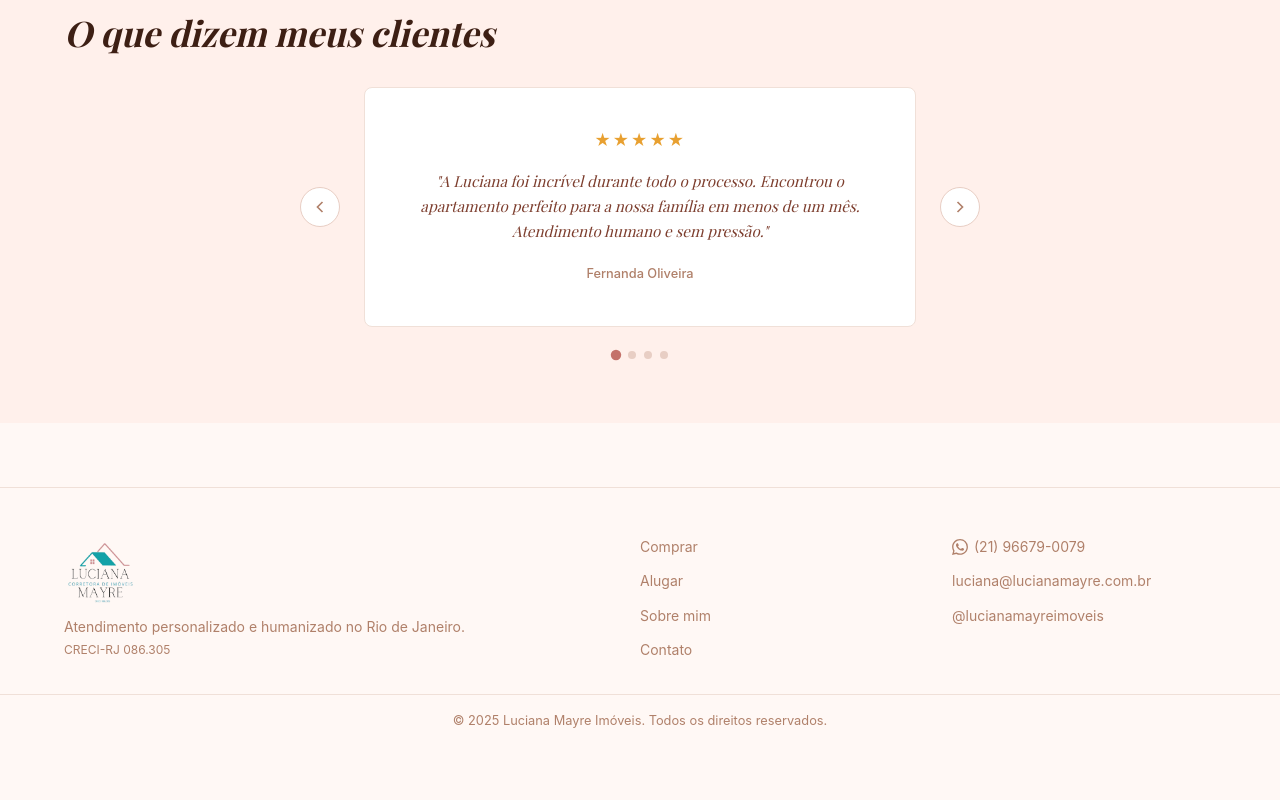
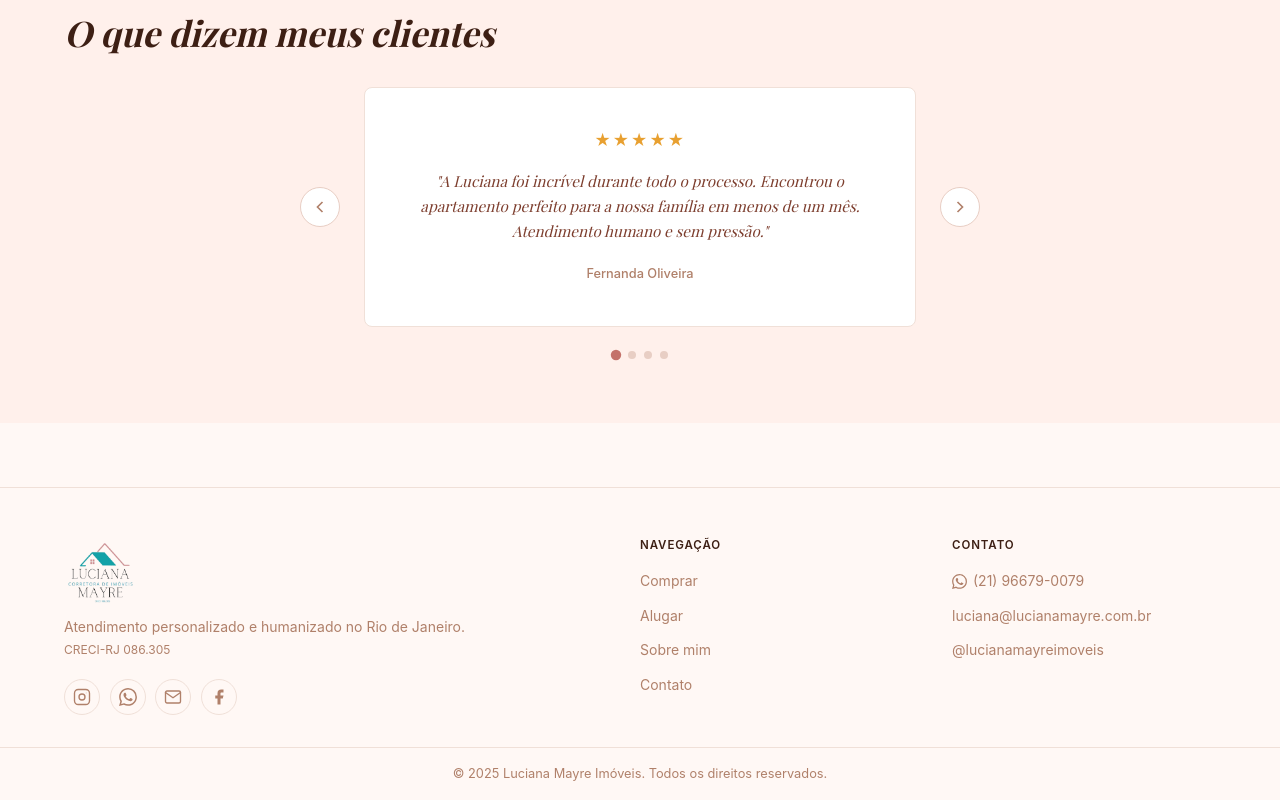
Before and after one commit to Fvicente04/luciana-mayre-imoveis, an Angular app in the folder frontend/: page / in a window 1280 px wide. Shown: the part 1425-2225 px from the top of the page. Before the commit the page ends 2172 px from the top, so only its background shows below. Built offline with nearby package versions, Linux system fonts and the light colour scheme; no server answers; a web font is replaced by a local one.

Commit message:
feat: add social icons and section titles to footer

```diff
--- a/frontend/src/app/shared/components/footer/footer.component.css
+++ b/frontend/src/app/shared/components/footer/footer.component.css
@@ -28,6 +28,40 @@
 .creci {
   font-size: 0.75rem !important;
   margin-top: 0.25rem;
+}
+
+.social-links {
+  display: flex;
+  gap: 0.6rem;
+  margin-top: 1.25rem;
+}
+
+.social-links a {
+  display: flex;
+  align-items: center;
+  justify-content: center;
+  width: 36px;
+  height: 36px;
+  border-radius: 50%;
+  border: 1px solid var(--color-border);
+  color: var(--color-text-muted);
+  transition: border-color 0.2s, color 0.2s, background 0.2s;
+}
+
+.social-links a:hover {
+  border-color: var(--color-primary);
+  color: var(--color-primary);
+  background: var(--color-primary-light);
+}
+
+.footer-nav-title {
+  font-size: 0.72rem;
+  text-transform: uppercase;
+  letter-spacing: 0.08em;
+  color: var(--color-text-heading);
+  font-weight: 600;
+  margin-bottom: 0.25rem;
+  display: block;
 }
 
 .footer-nav {
--- a/frontend/src/app/shared/components/footer/footer.component.html
+++ b/frontend/src/app/shared/components/footer/footer.component.html
@@ -4,9 +4,36 @@
       <img src="/logo.png" alt="Luciana Mayre Imóveis" class="footer-logo-img" />
       <p>Atendimento personalizado e humanizado no Rio de Janeiro.</p>
       <p class="creci">CRECI-RJ 086.305</p>
+
+      <div class="social-links">
+        <a href="https://instagram.com/lucianamayreimoveis" target="_blank" rel="noopener" aria-label="Instagram">
+          <svg width="18" height="18" viewBox="0 0 24 24" fill="none" stroke="currentColor" stroke-width="1.8" stroke-linecap="round" stroke-linejoin="round">
+            <rect x="2" y="2" width="20" height="20" rx="5" ry="5"/>
+            <circle cx="12" cy="12" r="4"/>
+            <circle cx="17.5" cy="6.5" r="0.5" fill="currentColor" stroke="none"/>
+          </svg>
+        </a>
+        <a [href]="whatsappUrl" target="_blank" rel="noopener" aria-label="WhatsApp">
+          <svg width="18" height="18" viewBox="0 0 24 24" fill="currentColor">
+            <path d="M17.472 14.382c-.297-.149-1.758-.867-2.03-.967-.273-.099-.471-.148-.67.15-.197.297-.767.966-.94 1.164-.173.199-.347.223-.644.075-.297-.15-1.255-.463-2.39-1.475-.883-.788-1.48-1.761-1.653-2.059-.173-.297-.018-.458.13-.606.134-.133.298-.347.446-.52.149-.174.198-.298.298-.497.099-.198.05-.371-.025-.52-.075-.149-.669-1.612-.916-2.207-.242-.579-.487-.5-.669-.51-.173-.008-.371-.01-.57-.01-.198 0-.52.074-.792.372-.272.297-1.04 1.016-1.04 2.479 0 1.462 1.065 2.875 1.213 3.074.149.198 2.096 3.2 5.077 4.487.709.306 1.262.489 1.694.625.712.227 1.36.195 1.871.118.571-.085 1.758-.719 2.006-1.413.248-.694.248-1.289.173-1.413-.074-.124-.272-.198-.57-.347m-5.421 7.403h-.004a9.87 9.87 0 01-5.031-1.378l-.361-.214-3.741.982.998-3.648-.235-.374a9.86 9.86 0 01-1.51-5.26c.001-5.45 4.436-9.884 9.888-9.884 2.64 0 5.122 1.03 6.988 2.898a9.825 9.825 0 012.893 6.994c-.003 5.45-4.437 9.884-9.885 9.884m8.413-18.297A11.815 11.815 0 0012.05 0C5.495 0 .16 5.335.157 11.892c0 2.096.547 4.142 1.588 5.945L.057 24l6.305-1.654a11.882 11.882 0 005.683 1.448h.005c6.554 0 11.89-5.335 11.893-11.893a11.821 11.821 0 00-3.48-8.413z"/>
+          </svg>
+        </a>
+        <a href="mailto:luciana@lucianamayre.com.br" aria-label="E-mail">
+          <svg width="18" height="18" viewBox="0 0 24 24" fill="none" stroke="currentColor" stroke-width="1.8" stroke-linecap="round" stroke-linejoin="round">
+            <path d="M4 4h16c1.1 0 2 .9 2 2v12c0 1.1-.9 2-2 2H4c-1.1 0-2-.9-2-2V6c0-1.1.9-2 2-2z"/>
+            <polyline points="22,6 12,13 2,6"/>
+          </svg>
+        </a>
+        <a href="https://facebook.com/lucianamayreimoveis" target="_blank" rel="noopener" aria-label="Facebook">
+          <svg width="18" height="18" viewBox="0 0 24 24" fill="currentColor">
+            <path d="M18 2h-3a5 5 0 00-5 5v3H7v4h3v8h4v-8h3l1-4h-4V7a1 1 0 011-1h3z"/>
+          </svg>
+        </a>
+      </div>
     </div>
 
     <nav class="footer-nav">
+      <span class="footer-nav-title">Navegação</span>
       <a routerLink="/imoveis" [queryParams]="{finalidade: 'venda'}">Comprar</a>
       <a routerLink="/imoveis" [queryParams]="{finalidade: 'aluguel'}">Alugar</a>
       <a routerLink="/sobre">Sobre mim</a>
@@ -14,8 +41,9 @@
     </nav>
 
     <div class="footer-contact">
+      <span class="footer-nav-title">Contato</span>
       <a [href]="whatsappUrl" target="_blank" rel="noopener">
-        <svg width="16" height="16" viewBox="0 0 24 24" fill="currentColor"><path d="M17.472 14.382c-.297-.149-1.758-.867-2.03-.967-.273-.099-.471-.148-.67.15-.197.297-.767.966-.94 1.164-.173.199-.347.223-.644.075-.297-.15-1.255-.463-2.39-1.475-.883-.788-1.48-1.761-1.653-2.059-.173-.297-.018-.458.13-.606.134-.133.298-.347.446-.52.149-.174.198-.298.298-.497.099-.198.05-.371-.025-.52-.075-.149-.669-1.612-.916-2.207-.242-.579-.487-.5-.669-.51-.173-.008-.371-.01-.57-.01-.198 0-.52.074-.792.372-.272.297-1.04 1.016-1.04 2.479 0 1.462 1.065 2.875 1.213 3.074.149.198 2.096 3.2 5.077 4.487.709.306 1.262.489 1.694.625.712.227 1.36.195 1.871.118.571-.085 1.758-.719 2.006-1.413.248-.694.248-1.289.173-1.413-.074-.124-.272-.198-.57-.347m-5.421 7.403h-.004a9.87 9.87 0 01-5.031-1.378l-.361-.214-3.741.982.998-3.648-.235-.374a9.86 9.86 0 01-1.51-5.26c.001-5.45 4.436-9.884 9.888-9.884 2.64 0 5.122 1.03 6.988 2.898a9.825 9.825 0 012.893 6.994c-.003 5.45-4.437 9.884-9.885 9.884m8.413-18.297A11.815 11.815 0 0012.05 0C5.495 0 .16 5.335.157 11.892c0 2.096.547 4.142 1.588 5.945L.057 24l6.305-1.654a11.882 11.882 0 005.683 1.448h.005c6.554 0 11.89-5.335 11.893-11.893a11.821 11.821 0 00-3.48-8.413z"/></svg>
+        <svg width="15" height="15" viewBox="0 0 24 24" fill="currentColor"><path d="M17.472 14.382c-.297-.149-1.758-.867-2.03-.967-.273-.099-.471-.148-.67.15-.197.297-.767.966-.94 1.164-.173.199-.347.223-.644.075-.297-.15-1.255-.463-2.39-1.475-.883-.788-1.48-1.761-1.653-2.059-.173-.297-.018-.458.13-.606.134-.133.298-.347.446-.52.149-.174.198-.298.298-.497.099-.198.05-.371-.025-.52-.075-.149-.669-1.612-.916-2.207-.242-.579-.487-.5-.669-.51-.173-.008-.371-.01-.57-.01-.198 0-.52.074-.792.372-.272.297-1.04 1.016-1.04 2.479 0 1.462 1.065 2.875 1.213 3.074.149.198 2.096 3.2 5.077 4.487.709.306 1.262.489 1.694.625.712.227 1.36.195 1.871.118.571-.085 1.758-.719 2.006-1.413.248-.694.248-1.289.173-1.413-.074-.124-.272-.198-.57-.347m-5.421 7.403h-.004a9.87 9.87 0 01-5.031-1.378l-.361-.214-3.741.982.998-3.648-.235-.374a9.86 9.86 0 01-1.51-5.26c.001-5.45 4.436-9.884 9.888-9.884 2.64 0 5.122 1.03 6.988 2.898a9.825 9.825 0 012.893 6.994c-.003 5.45-4.437 9.884-9.885 9.884m8.413-18.297A11.815 11.815 0 0012.05 0C5.495 0 .16 5.335.157 11.892c0 2.096.547 4.142 1.588 5.945L.057 24l6.305-1.654a11.882 11.882 0 005.683 1.448h.005c6.554 0 11.89-5.335 11.893-11.893a11.821 11.821 0 00-3.48-8.413z"/></svg>
         (21) 96679-0079
       </a>
       <a href="mailto:luciana@lucianamayre.com.br">luciana&#64;lucianamayre.com.br</a>
```
